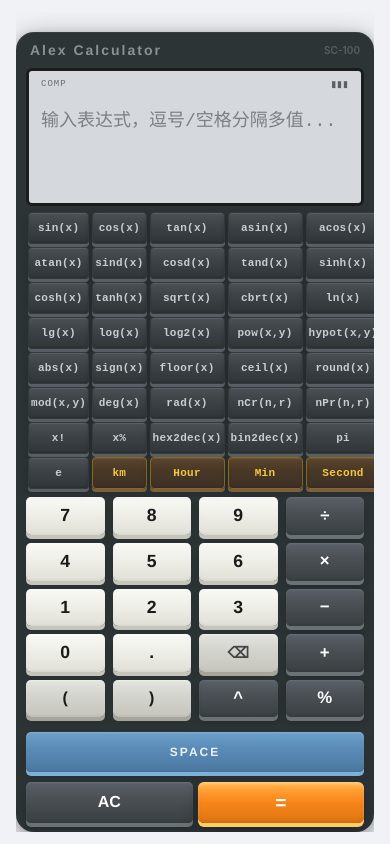
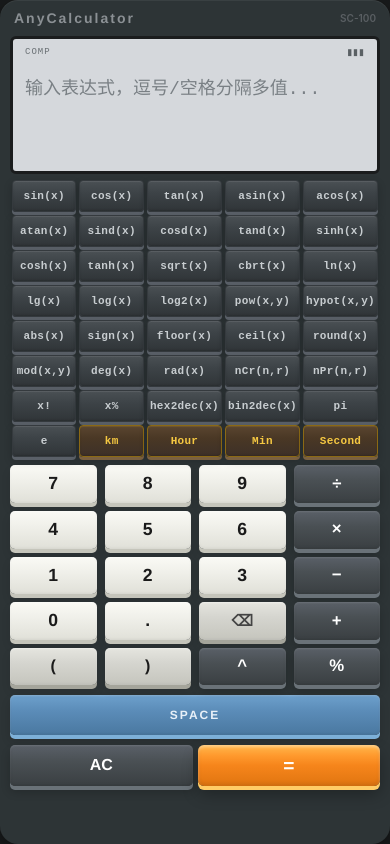
Before and after one commit to alexwoo79/calculator, a Vue app: page / in a window 390 px wide. Built offline with nearby package versions, Linux system fonts and the light colour scheme.

Commit message:
update ui

```diff
--- a/src-tauri/tauri.conf.json
+++ b/src-tauri/tauri.conf.json
@@ -14,11 +14,11 @@
       {
         "title": "Any Calculator",
         "width": 420,
-        "height": 880,
-        "resizable": true,
+        "height": 831,
+        "resizable": false,
         "center": true,
         "minWidth": 420,
-        "minHeight": 880
+        "minHeight": 831
       }
     ],
     "security": {
--- a/src/components/Calculator.vue
+++ b/src/components/Calculator.vue
@@ -23,6 +23,16 @@ const showStats = ref(false);  // 是否展示统计面板
 const showPace = ref(true);    // 是否显示配速转换
 const paceHints = new Set(['km', 'Hour', 'Min', 'Second']);
 
+// ===== 全局 tooltip（绕过 overflow:hidden 裁剪）=====
+const tooltip = ref({ show: false, text: '', x: 0, y: 0 });
+function showTooltip(e, text) {
+    const rect = e.target.getBoundingClientRect();
+    tooltip.value = { show: true, text, x: rect.left + rect.width / 2, y: rect.bottom + 8 };
+}
+function hideTooltip() {
+    tooltip.value.show = false;
+}
+
 // 表达式是否包含配速相关单位
 const paceContext = computed(() => {
     const expr = lastInput.value.toLowerCase();
@@ -89,6 +99,17 @@ function playClick() {
 }
 
 function onKeyDown(e) {
+    // 左右方向键切换面板（输入框聚焦时不拦截）
+    if (e.key === 'ArrowLeft' || e.key === 'ArrowRight') {
+        const isInputFocused = document.activeElement?.tagName === 'INPUT';
+        if (!isInputFocused) {
+            e.preventDefault();
+            showStats.value = e.key === 'ArrowRight';
+            return;
+        }
+        return; // 输入框内正常移动光标
+    }
+
     const mapped = keyMap[e.key];
     if (!mapped) return;
     e.preventDefault();
@@ -463,11 +484,16 @@ function prepareExpression(expr) {
 // 计算单个表达式
 function evaluateSingle(expr) {
     const prepared = prepareExpression(expr);
-    // 使用 Function 构造器进行求值
-    const result = new Function("Math", "factorial", "ncr", "npr", "km", "Hour", "Min", "Second", "hour", "min", "second", "sec", `"use strict"; return (${prepared});`)(Math, factorial, ncr, npr, 1, 1, 1 / 60, 1 / 3600, 1, 1 / 60, 1 / 3600, 1 / 3600);
+    let result;
+    try {
+        // 使用 Function 构造器进行求值
+        result = new Function("Math", "factorial", "ncr", "npr", "km", "Hour", "Min", "Second", "hour", "min", "second", "sec", `"use strict"; return (${prepared});`)(Math, factorial, ncr, npr, 1, 1, 1 / 60, 1 / 3600, 1, 1 / 60, 1 / 3600, 1 / 3600);
+    } catch {
+        throw new Error("请输入正确的表达式");
+    }
     const num = Number(result);
     if (isNaN(num) || !isFinite(num)) {
-        throw new Error(`表达式 "${expr}" 结果不是有效数字`);
+        throw new Error("请输入正确的表达式");
     }
     return num;
 }
@@ -590,7 +616,7 @@ function formatNum(n) {
             <!-- ====== 左侧：计算器 ====== -->
             <div class="calc-body" :class="{ 'panel-hidden': showStats }">
                 <div class="calc-top-bar">
-                    <span class="calc-brand">Alex Calculator</span>
+                    <span class="calc-brand">AnyCalculator</span>
                     <span class="calc-model">SC-100</span>
                 </div>
 
@@ -632,8 +658,8 @@ function formatNum(n) {
 
                 <div class="calc-hints-area">
                     <span v-for="h in functionHints" :key="h" class="hint-tag"
-                        :class="{ 'hint-pace': paceHints.has(h) }" :data-tooltip="hintTooltips[h] || h"
-                        @click="insertHint(h)">{{ h }}</span>
+                        :class="{ 'hint-pace': paceHints.has(h) }" @click="insertHint(h)"
+                        @mouseenter="showTooltip($event, hintTooltips[h] || h)" @mouseleave="hideTooltip">{{ h }}</span>
                 </div>
 
                 <div class="calc-keypad">
@@ -771,6 +797,10 @@ function formatNum(n) {
                 </div>
             </div>
         </div>
+        <!-- 全局 tooltip，绕过 overflow:hidden -->
+        <div v-if="tooltip.show" class="global-tooltip" :style="{ left: tooltip.x + 'px', top: tooltip.y + 'px' }">
+            {{ tooltip.text }}
+        </div>
     </div>
 </template>
 
@@ -782,9 +812,9 @@ function formatNum(n) {
     align-items: stretch;
     max-width: 860px;
     width: 100%;
-    height: calc(100dvh - 24px - env(safe-area-inset-top, 0px) - env(safe-area-inset-bottom, 0px));
-    max-height: 900px;
-    padding-top: 20px;
+    height: calc(100dvh - env(safe-area-inset-top, 0px) - env(safe-area-inset-bottom, 0px));
+    max-height: 880px;
+    padding-top: 0px;
     position: relative;
 }
 
@@ -804,7 +834,7 @@ function formatNum(n) {
     min-height: 100vh;
     min-height: 100dvh;
     background: transparent;
-    padding: max(12px, env(safe-area-inset-top)) max(16px, env(safe-area-inset-right)) max(12px, env(safe-area-inset-bottom)) max(16px, env(safe-area-inset-left));
+    /* padding: max(12px, env(safe-area-inset-top)) max(16px, env(safe-area-inset-right)) max(12px, env(safe-area-inset-bottom)) max(16px, env(safe-area-inset-left)); */
     display: flex;
     justify-content: center;
     align-items: flex-start;
@@ -990,8 +1020,9 @@ function formatNum(n) {
 }
 
 .output-error {
-    font-size: 13px;
-    color: #8b2020;
+    font-size: 12px;
+    color: #4a5054;
+    font-family: "Courier New", "SF Mono", "Fira Code", monospace;
 }
 
 .screen-stats {
@@ -1088,13 +1119,16 @@ function formatNum(n) {
 }
 
 /* 自定义 tooltip */
-.hint-tag::after {
-    content: attr(data-tooltip);
-    position: absolute;
-    bottom: calc(100% + 6px);
-    left: 50%;
+.hint-tag::after,
+.hint-tag::before {
+    display: none;
+}
+
+/* 全局 tooltip（固定定位，不受 overflow 影响）*/
+.global-tooltip {
+    position: fixed;
     transform: translateX(-50%);
-    padding: 3px 8px;
+    padding: 4px 10px;
     background: #1a1a2e;
     color: #fff;
     font-size: 11px;
@@ -1102,26 +1136,7 @@ function formatNum(n) {
     white-space: nowrap;
     border-radius: 4px;
     pointer-events: none;
-    opacity: 0;
-    transition: opacity .15s;
-}
-
-.hint-tag::before {
-    content: "";
-    position: absolute;
-    bottom: calc(100% + 1px);
-    left: 50%;
-    transform: translateX(-50%);
-    border: 5px solid transparent;
-    border-top-color: #1a1a2e;
-    pointer-events: none;
-    opacity: 0;
-    transition: opacity .15s;
-}
-
-.hint-tag:hover::after,
-.hint-tag:hover::before {
-    opacity: 1;
+    z-index: 9999;
 }
 
 .hint-text {
@@ -1863,11 +1878,10 @@ tr.grade-D .col-grade {
 }
 
 .info-back-bottom {
-    display: flex;
-    justify-content: flex-end;
-    padding: 10px 0 4px;
-    border-top: 1px solid #c0c4c8;
-    margin-top: 10px;
+    position: absolute;
+    bottom: 8px;
+    right: 12px;
+    display: flex;
 }
 
 .info-back-btn-bottom {
@@ -1901,6 +1915,7 @@ tr.grade-D .col-grade {
     font-size: 12px;
     color: #333;
     min-height: 0;
+    position: relative;
 }
 
 .info-empty {
@@ -1960,9 +1975,9 @@ tr.grade-D .col-grade {
 
 .info-label {
     display: block;
-    font-size: 7px;
+    font-size: 10px;
     color: #8a9094;
-    margin-bottom: 1px;
+    margin-bottom: 2px;
     letter-spacing: .5px;
 }
 
@@ -2166,7 +2181,7 @@ tr.grade-D .col-grade {
         overflow-x: auto;
         scroll-snap-type: x mandatory;
         gap: 0;
-        height: calc(100dvh - 24px - env(safe-area-inset-top, 0px) - env(safe-area-inset-bottom, 0px));
+        height: calc(100dvh - env(safe-area-inset-top, 0px) - env(safe-area-inset-bottom, 0px));
     }
 
     .calc-body,
@@ -2353,7 +2368,7 @@ tr.grade-D .col-grade {
 }
 
 .calc-space-row {
-    margin-top: 15px;
+    margin-top: 10px;
     margin-bottom: 10px;
 }
 
--- a/src/style.css
+++ b/src/style.css
@@ -9,7 +9,7 @@ body {
   width: 100%;
   height: 100%;
   overflow: hidden;
-  background: #f0f2f5;
+  background: #1a1c1d;
 }
 
 body {
```
